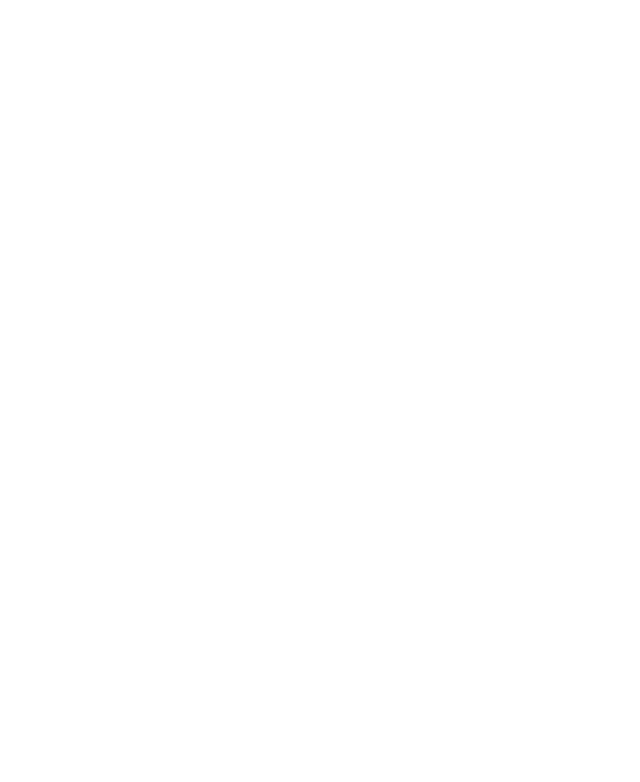
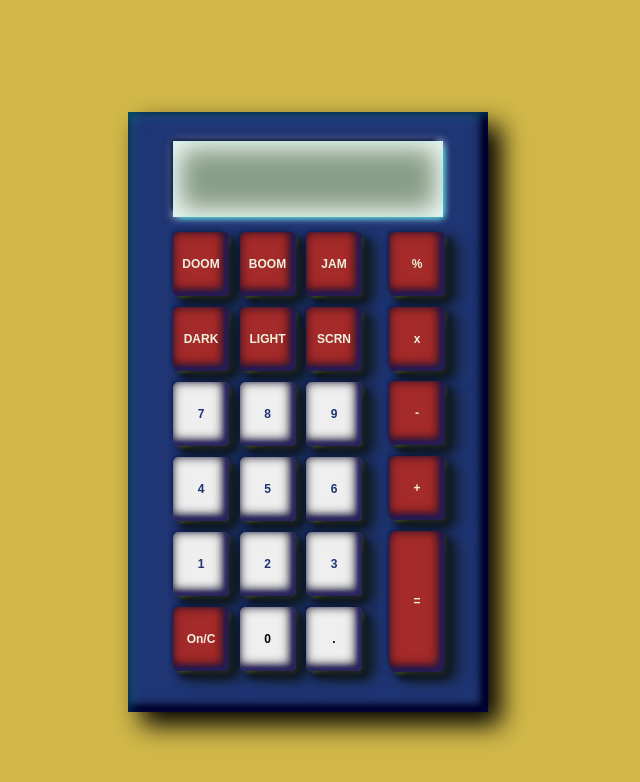
Before and after one commit to FredTheJanitor/calculatorFoundationsTop, a plain HTML site: page index.html in a window 1280 px wide. Shown: the whole page, without its empty margins (332-972 px from the left). Drawn offline with Linux system fonts and the light colour scheme.

Commit message:
feat: provide main calculator styling

```diff
--- a/index.css
+++ b/index.css
@@ -0,0 +1,152 @@
+body {
+    background-color: rgb(209, 184, 73);
+    display: flex;
+    justify-content: center;
+}
+#masterContainer {
+    display: flex;
+    flex-direction: column;
+    justify-content: center;
+    align-items: center;
+    margin-top: 13vh;
+    height: 75vh;
+    width: 45vh;
+    background-color: rgb(31, 53, 116);
+    box-shadow: 3vw 3vw 2vw -4vw rgb(0, 255, 234) inset,
+                -2vw -2vw 1vw -2vw rgba(0, 6, 92, 0.644) inset,
+                -.25vw -.25vw .5vw .25vw rgba(0, 1, 43, 0.822) inset,
+                -.25vw -.25vw .25vw .1vw rgb(6, 0, 22) inset,
+                -.25vw -.25vw 1vw .01vw rgb(0, 0, 0) inset,
+                1vw 1vw 3vh black;
+}
+#topBox {
+    display: flex;
+    align-items: center;
+    justify-content: center;
+    width: 100%;
+    height: 15%;
+}
+#displayBox {
+    width: 75%;
+    height: 85%;
+    margin-bottom: 2vh;
+    background-color: rgb(135, 158, 134);
+    box-shadow:
+                0vw 0vw 1vw -.2vw rgba(106, 252, 232, 0.384) inset,
+                -.25vw -.25vw .75vh -.2vw rgb(0, 14, 59),
+                .25vw .25vw .75vh -.2vw rgba(0, 255, 242, 0.199),
+                0vw 0vw 2vw .5vw rgb(255, 255, 255) inset,
+                -.25vw -.25vw .75vh -.2vw rgba(0, 14, 59, 0.959),
+                .25vw .25vw .75vh -.2vw rgba(0, 255, 242, 0.5),
+                0vw 0vw 1vh 0vw rgba(255, 255, 255, 0.938);
+
+}
+#allButtonsBox {
+    display: flex;
+    justify-content: space-between;
+    width: 75%;
+    height: 75%;
+}
+#leftButtons {
+    display: flex;
+    flex-direction: column;
+    width:70%;
+
+}
+#rightButtons {
+    width: 20%;
+    height: 100%;
+}
+#operationsBox {
+    display: flex;
+    flex-direction: column;
+    justify-content: space-between;
+    height: 100%;
+}
+#operationsBox button {
+    background-color: brown;
+    color: rgb(238, 240, 221);
+}
+#extraBox {
+    display: flex;
+    flex-direction: row;
+    justify-content: space-between;
+    flex-wrap: wrap;
+    height: 33.3%;
+}
+#extraBox button{
+    background-color: brown;
+    color: rgb(238, 240, 221);
+}
+#mainNumberBox {
+    display: flex;
+    flex-direction: row;
+    justify-content: space-between;
+    flex-wrap: wrap;
+    height: 50%;
+}
+#mainNumberBox button{
+    color: rgb(31, 53, 116);
+}
+#onZeroDotBox {
+    display: flex;
+    flex-direction: row;
+    justify-content: space-between;
+    flex-wrap: wrap;
+    height: 16.7%;
+}
+.button {
+    width: 7vh;
+    height: 8vh;
+}
+.buttonR {
+    width: 7vh;
+    height: 8vh;
+}
+#equalButton {
+    height: 17.6vh;
+    margin-bottom: 1.3vh;
+}
+#onButton {
+    background-color: brown;
+    color: rgb(238, 240, 221);
+}
+button {
+    border: none;
+    border-radius: 10%;
+    box-shadow: 1vw 1vh 2vh rgb(20, 31, 39),
+                -.25vw -.25vw .5vh -.2vw rgba(0, 14, 59, 0.527),
+                .25vw .25vw .5vh -.2vw rgba(251, 255, 0, 0.5),
+                -2vw -2vw 1vw -2vw rgba(64, 69, 131, 0.219) inset,
+                -.25vw -.25vw .5vw .25vw rgba(36, 37, 104, 0.493) inset,
+                -.25vw -.25vw .25vw .1vw rgba(29, 11, 78, 0.705) inset,
+                -.25vw -.25vw 1vw .01vw rgb(0, 0, 0) inset,
+                .5vw .5vw 1vh black;
+    font-size: .75rem;
+    font-weight: bolder;
+}
+button:hover {
+    width: 6.7vh;
+    margin-right: .15vh;
+    margin-left: .15vh;
+    transform: translateY(.2vh); /* Slight downward shift */
+    box-shadow: 0vw 0vw 2vw 1vw rgba(0, 0, 0, 0.151) inset,
+                2vw 2vw 1vw 2vw rgba(71, 54, 35, 0.158) inset,
+                .25vw .25vw .5vw -.25vw rgba(54, 46, 31, 0.089) inset,
+                .25vw .25vw .25vw -.1vw rgba(68, 61, 21, 0.486) inset,
+                -.25vw -.25vw .25vw .1vw rgba(66, 25, 180, 0.719) inset,
+                .5vw .5vw .75vh rgba(0, 0, 0, 0.637);
+
+}
+button:active {
+    width: 6.3vh;
+    margin-right: .35vh;
+    margin-left: .35vh;
+    transform: translateY(.3vh); /* Slight downward shift */
+    box-shadow: 0vw 0vw 2vw 1vw rgba(0, 0, 0, 0.151) inset,
+                2vw 2vw 1vw 2vw rgba(71, 54, 35, 0.158) inset,
+                .25vw .25vw .5vw -.25vw rgba(54, 46, 31, 0.089) inset,
+                .25vw .25vw .25vw -.1vw rgba(68, 61, 21, 0.486) inset,
+                -.25vw -.25vw .25vw .1vw rgba(66, 51, 107, 0.514) inset,
+                .5vw .5vw .5vh rgba(0, 0, 0, 0.411); /* Reduced shadow */
+}
--- a/index.html
+++ b/index.html
@@ -3,10 +3,56 @@
 <head>
     <meta charset="UTF-8">
     <meta name="viewport" content="width=device-width, initial-scale=1.0">
-    <title>Document</title>
+    <title>You Have too Many Tabs Open</title>
     <link href="index.css" rel="stylesheet">
 </head>
 <body>
+    <div class="container" id="masterContainer">
+        <div class="container" id="topBox">
+            <div class="container" id="displayBox">
+                <div id="previousDisplay"></div>
+                <div id="mainDisplay"></div>
+            </div>
+        </div>
+        <div class="container" id="allButtonsBox">
+            <div class="container" id="leftButtons">
+                <div class="container" class="buttonContainer" id="extraBox">
+                    <button class="button" id="tikTokButton">DOOM</button>
+                    <button class="button" id="facebookButton">BOOM</button>
+                    <button class="button" id="spotifyButton">JAM</button>
+                    <button class="button" id="themeButton">DARK</button>
+                    <button class="button" id="themeButton">LIGHT</button>
+                    <button class="button" id="themeButton">SCRN</button>
+                </div>
+                <div class="container" class="buttonContainer" id="mainNumberBox">
+                    <button class="button" id="sevenButton">7</button>
+                    <button class="button" id="eightButton">8</button>
+                    <button class="button" id="nineButton">9</button>
+                    <button class="button" id="fourButton">4</button>
+                    <button class="button" id="fiveButton">5</button>
+                    <button class="button" id="sixButton">6</button>
+                    <button class="button" id="oneButton">1</button>
+                    <button class="button" id="twoButton">2</button>
+                    <button class="button" id="threeButton">3</button>
+                </div>
+                <div class="container" class="buttonContainer" id="onZeroDotBox">
+                    <button class="button" id="onButton">On/C</button>
+                    <button class="button" id="zeroButton">0</button>
+                    <button class="button" id="dotButton">.</button>
+                </div>
+            </div>
+            <div class="container" id="rightButtons">
+                <div class="container" class="buttonContainer" id="operationsBox">
+                    <button class="buttonR" id="divideButton">%</button>
+                    <button class="buttonR" id="multiplyButton">x</button>
+                    <button class="buttonR" id="subtractButton">-</button>
+                    <button class="buttonR" id="addButton">+</button>
+                    <button class="buttonR" id="equalButton">=</button>
+                </div>
+            </div>
+        </div>
+    </div>
+
     <script src="index.js"></script>
 </body>
 </html>
--- a/index.js
+++ b/index.js
@@ -1,5 +1,7 @@
 // instead of cramming input into weird small functions...
 // lets lean into javascript's internal calculation system which works fine.
+
+// ------------------------------------- Core Variables ---------------------------------------
 let input;
 let solution;
 let previousCalculation;
@@ -10,7 +12,10 @@ const calculator = {
     display: inputInDisplay
 };
 
+// ------------------------------------- Core Functions ---------------------------------------
+function getInput() {
 
+}
 function storeInput() {
     inputInStorage.push(input);
 }
@@ -21,5 +26,7 @@ function displayInput() {
 function evaluate() {
     // run calculation within store input
     // trigger display to reflect previous calculation and solution at same time
-
 }
+function resetCalc() {
+    //
+}
```
